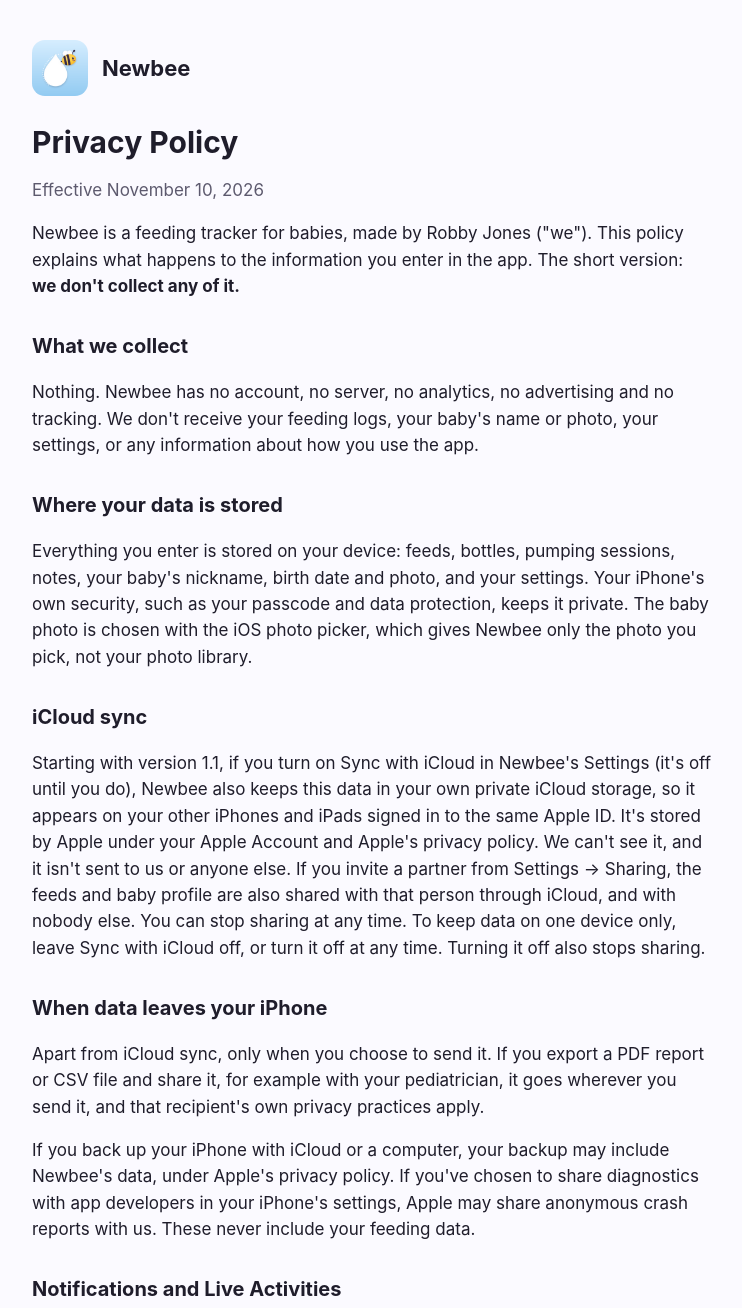
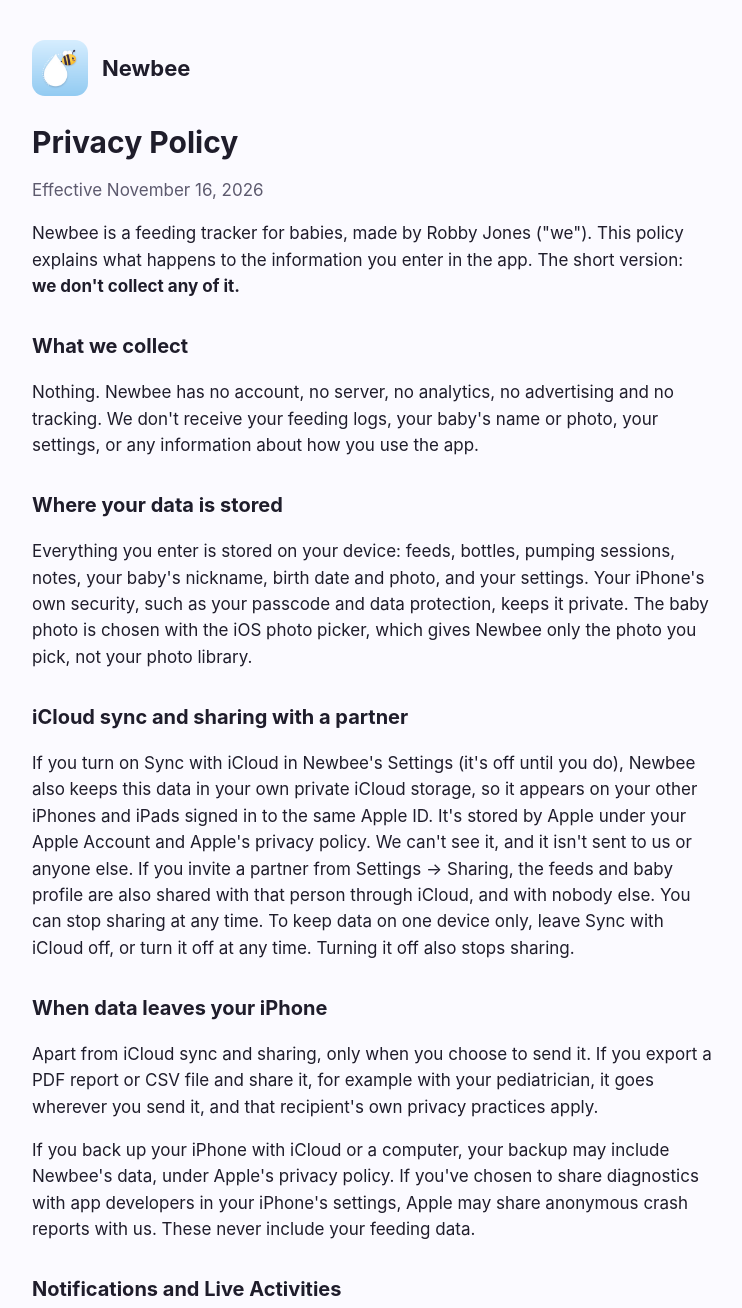
Before and after one commit to Robby-Jones/Newbee, a plain HTML site: page site/privacy.html in a window 1280 px wide. Shown: the top 1308 px of the page, without its empty margins (268-1010 px from the left). Drawn offline with Linux system fonts and the light colour scheme.

Commit message:
Resubmission checklist, review notes and listing for sharing and Night Shift
Replaces the first-submission checklist with one for resubmitting 1.0 after
the 4.3(a) rejection, including how to select the latest build. The review
notes, the reply and the video shot list now cover partner sharing, Night
Shift and optional iCloud sync. The privacy and support pages describe
sharing and no longer mention version 1.1.

Co-Authored-By: Claude Fable 5.2 <noreply@anthropic.com>
Claude-Session: https://claude.ai/code/session_01MF5JNvfNhGWYVVWca26UPu

```diff
--- a/site/privacy.html
+++ b/site/privacy.html
@@ -11,7 +11,7 @@
 <main>
 <header><img src="icon.png" alt=""><a href="./">Newbee</a></header>
 <h1>Privacy Policy</h1>
-<p class="muted">Effective November 10, 2026</p>
+<p class="muted">Effective November 16, 2026</p>
 
 <p>Newbee is a feeding tracker for babies, made by Robby Jones ("we"). This policy explains what happens to the information you enter in the app. The short version: <strong>we don't collect any of it.</strong></p>
 
@@ -21,11 +21,11 @@
 <h2>Where your data is stored</h2>
 <p>Everything you enter is stored on your device: feeds, bottles, pumping sessions, notes, your baby's nickname, birth date and photo, and your settings. Your iPhone's own security, such as your passcode and data protection, keeps it private. The baby photo is chosen with the iOS photo picker, which gives Newbee only the photo you pick, not your photo library.</p>
 
-<h2>iCloud sync</h2>
-<p>Starting with version 1.1, if you turn on Sync with iCloud in Newbee's Settings (it's off until you do), Newbee also keeps this data in your own private iCloud storage, so it appears on your other iPhones and iPads signed in to the same Apple ID. It's stored by Apple under your Apple Account and Apple's privacy policy. We can't see it, and it isn't sent to us or anyone else. If you invite a partner from Settings → Sharing, the feeds and baby profile are also shared with that person through iCloud, and with nobody else. You can stop sharing at any time. To keep data on one device only, leave Sync with iCloud off, or turn it off at any time. Turning it off also stops sharing.</p>
+<h2>iCloud sync and sharing with a partner</h2>
+<p>If you turn on Sync with iCloud in Newbee's Settings (it's off until you do), Newbee also keeps this data in your own private iCloud storage, so it appears on your other iPhones and iPads signed in to the same Apple ID. It's stored by Apple under your Apple Account and Apple's privacy policy. We can't see it, and it isn't sent to us or anyone else. If you invite a partner from Settings → Sharing, the feeds and baby profile are also shared with that person through iCloud, and with nobody else. You can stop sharing at any time. To keep data on one device only, leave Sync with iCloud off, or turn it off at any time. Turning it off also stops sharing.</p>
 
 <h2>When data leaves your iPhone</h2>
-<p>Apart from iCloud sync, only when you choose to send it. If you export a PDF report or CSV file and share it, for example with your pediatrician, it goes wherever you send it, and that recipient's own privacy practices apply.</p>
+<p>Apart from iCloud sync and sharing, only when you choose to send it. If you export a PDF report or CSV file and share it, for example with your pediatrician, it goes wherever you send it, and that recipient's own privacy practices apply.</p>
 <p>If you back up your iPhone with iCloud or a computer, your backup may include Newbee's data, under Apple's privacy policy. If you've chosen to share diagnostics with app developers in your iPhone's settings, Apple may share anonymous crash reports with us. These never include your feeding data.</p>
 
 <h2>Notifications and Live Activities</h2>
@@ -38,7 +38,7 @@
 <p>Go to Newbee → Settings → Your data → Delete all data. With iCloud sync on, this also deletes the data from your iCloud and your other devices. Deleting the app removes the data from that device only; to remove it from iCloud too, use Delete all data first, or delete Newbee's data in the iPhone Settings app → your name → iCloud → Manage Account Storage.</p>
 
 <h2>Changes</h2>
-<p>If this policy changes, for example if we add sharing with a partner, we'll update this page and the date above before the change reaches the app.</p>
+<p>If this policy changes, we'll update this page and the date above before the change reaches the app.</p>
 
 <h2>Contact</h2>
 <p>Questions about privacy? Email <a href="mailto:newbee.app.help@gmail.com">newbee.app.help@gmail.com</a>.</p>
```
Also changed, not shown: site/support.html (+4 -2 lines), 4 other files.
